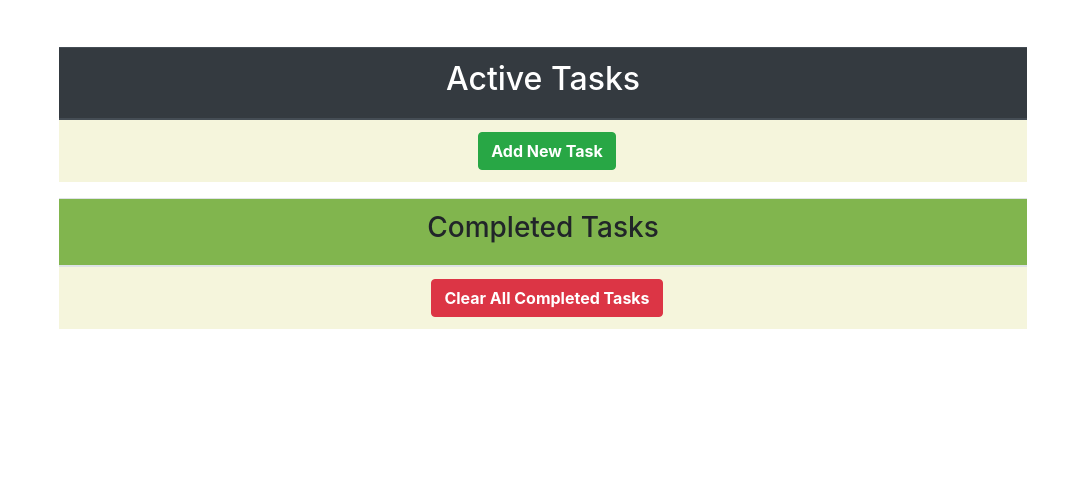
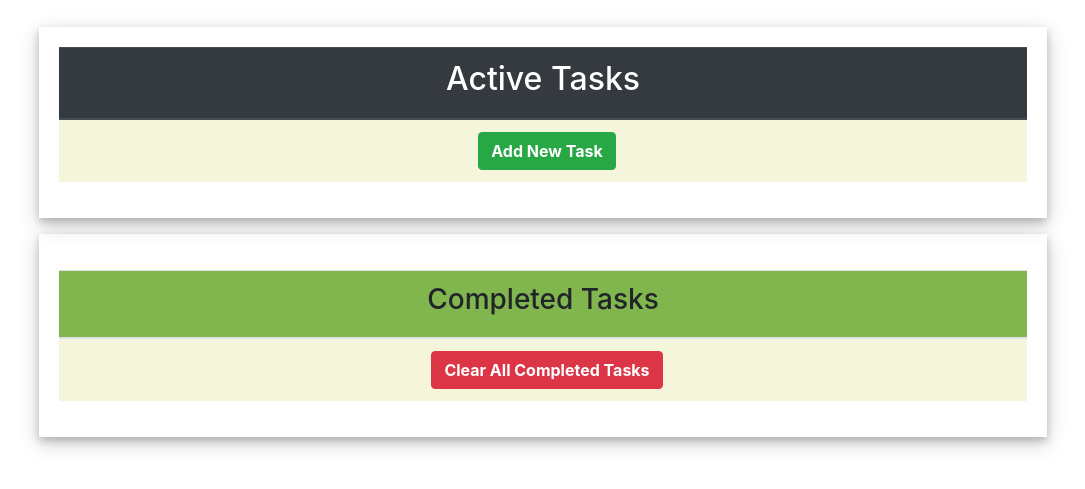
Before and after one commit to GreenSpider000/TodoApp, a Django app: page /tasks/ in a window 1280 px wide. Shown: the part 83-572 px from the top of the page, without its empty margins (97-1182 px from the left). Run offline with Django 3.2, Linux system fonts and the light colour scheme; the visitor is signed in with stand-in values (Sample User, id 1); data that the repository does not hold is empty; some libraries are stand-ins or nearby versions.

Commit message:
Worked on UI

```diff
--- a/to_do/static/to_do_app/main.css
+++ b/to_do/static/to_do_app/main.css
@@ -66,11 +66,11 @@ body {
     background-color: indigo;
 }
 
-#list-container {
+#list-container1, #list-container2 {
     text-align: center;
     padding: 20px;
     width: 90%;
-    /*box-shadow: 0 4px 8px 0 rgba(0, 0, 0, 0.2), 0 6px 20px 0 rgba(0, 0, 0, 0.19);*/
+    box-shadow: 0 4px 8px 0 rgba(0, 0, 0, 0.2), 0 6px 20px 0 rgba(0, 0, 0, 0.19);
 }
 
 .auth-section {
@@ -131,3 +131,7 @@ table>table {
     border-radius: 36px;
     width: 120px;
 }
+
+#tag_line {
+    display: none;
+}
--- a/to_do/static/to_do_app/script.js
+++ b/to_do/static/to_do_app/script.js
@@ -1,5 +1,5 @@
 $(document).ready(function () {
-
+    $("#tag_line").fadeIn("slow");
     //Variable that stores the ID of the current active editable task
     var active_edit_task_id = null;
     var active_edit_task = null;
--- a/to_do/templates/to_do_app/index.html
+++ b/to_do/templates/to_do_app/index.html
@@ -3,8 +3,9 @@
 <div class="jumbotron text-center homepage_div">
     <h1 class="homepage_title">Welcome to <span style="color: rgb(233, 241, 107); font-weight: bold;">#To-Do</span> App
     </h1>
-    <small class="tag_line">
-        #All your tasks at one place</small>
+    <div id="tag_line">
+    <small class="tag_line">#All your tasks at one place</small>
+    </div>
 </div>
 <div class=" text-center mt-5">
     <div class="btn-group">
--- a/to_do/templates/to_do_app/tasks.html
+++ b/to_do/templates/to_do_app/tasks.html
@@ -1,7 +1,7 @@
 {% extends "to_do_app/base.html" %}
 {% block content %}
 
-<div class="container" id="list-container">
+<div class="container" id="list-container1">
 
 	<table class="table table-hover" id="maintable">
 		<thead class="thead-dark">
@@ -9,6 +9,7 @@
 				<h2>Active Tasks</h2>
 			</th>
 		</thead>
+
 		<tbody>
 			<tr>
 				<td colspan=4>
@@ -37,7 +38,8 @@
 			{% endfor %}
 		</tbody>
 	</table>
-
+</div>
+<div class="container mt-3" id="list-container2">
 	<table class="table mt-3" id="completed-table">
 		<thead class="thead-green">
 			<th colspan=4>
@@ -54,7 +56,9 @@
 			{% for task in tasks %}
 			{% if task.is_checked %}
 			<tr>
-				<td><input type="checkbox" title="Mark as Undone" class="form-check-input mark_as_undone"
+				<td>
+
+					<input type="checkbox" title="Mark as Undone" class="form-check-input mark_as_undone"
 						id="{{ task.pk }}" checked></td>
 				<td>
 					<h4 class="text-left completed_tasks" id="title{{ task.pk }}">{{ task.task_title }}</h4>
```
Also changed, not shown: Tasks.JPG.
